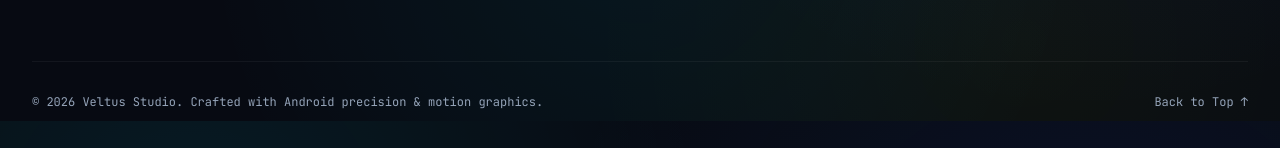
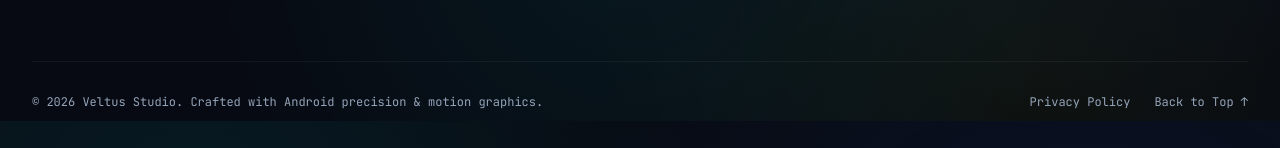
Before and after one commit to rejoanabir/rejoanabir.github.io, a plain HTML site: page index.html in a window 1280 px wide. Shown: the part 4679-4827 px from the top of the page. Drawn offline with nearby package versions, Linux system fonts and the light colour scheme.

Commit message:
Add Privacy Policy and link in footer

```diff
--- a/index.html
+++ b/index.html
@@ -895,6 +895,7 @@
     <div class="pt-8 border-t border-white/5 flex flex-col sm:flex-row items-center justify-between text-xs font-mono text-slate-400 gap-4">
       <p>© 2026 Veltus Studio. Crafted with Android precision & motion graphics.</p>
       <div class="flex items-center gap-6">
+        <a href="privacy.html" class="hover:text-cyan-neon transition-colors">Privacy Policy</a>
         <a href="#hero-section" class="hover:text-cyan-neon transition-colors">Back to Top ↑</a>
       </div>
     </div>
```
